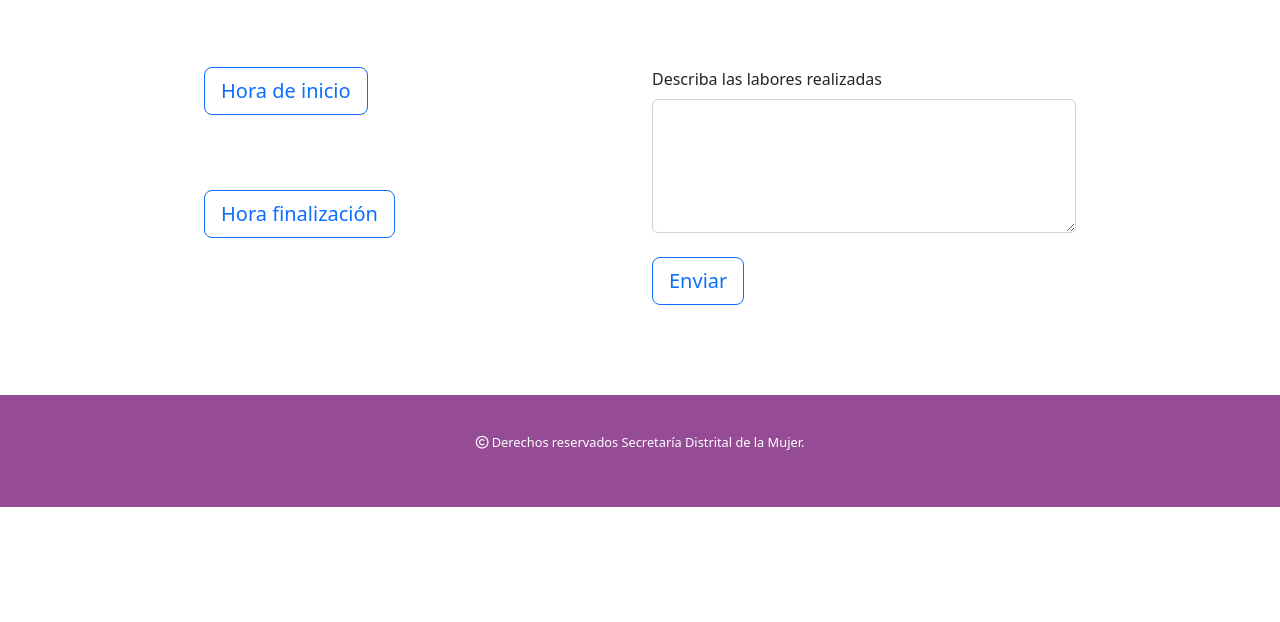
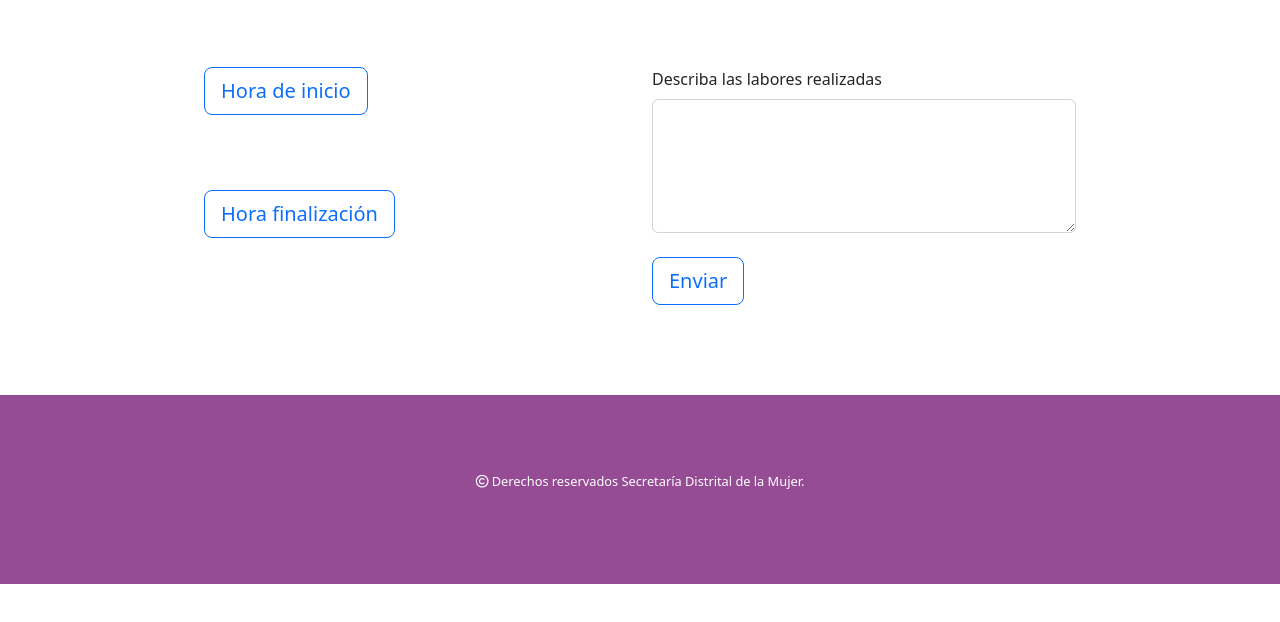
Before and after one commit to Kmiloar/ControlHoras, a plain HTML site: page control.html in a window 1280 px wide. Shown: the part 172-794 px from the top of the page. Drawn offline with nearby package versions, Linux system fonts and the light colour scheme.

Commit message:
Add files via upload

```diff
--- a/styles.css
+++ b/styles.css
@@ -46,4 +46,5 @@ footer {
 .derechos {
     color:#fff;
     font-size: 0.8rem;
+    padding: 3% 0;
 }
```
